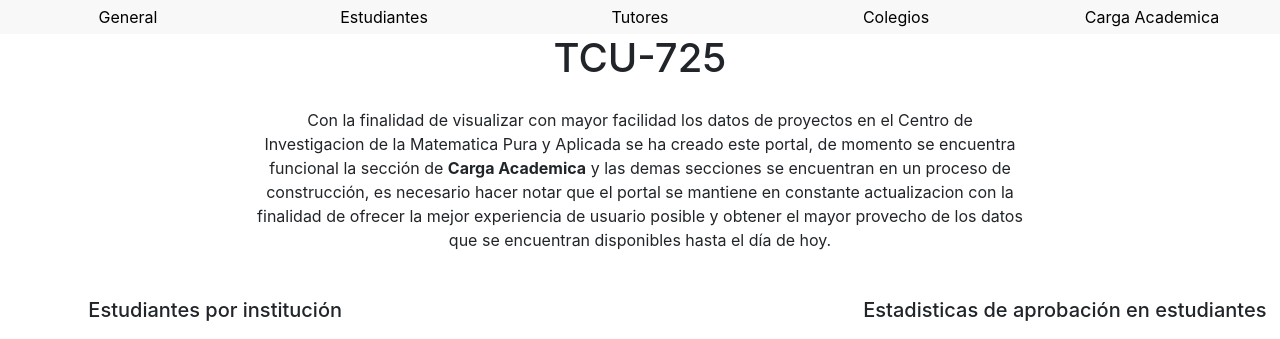
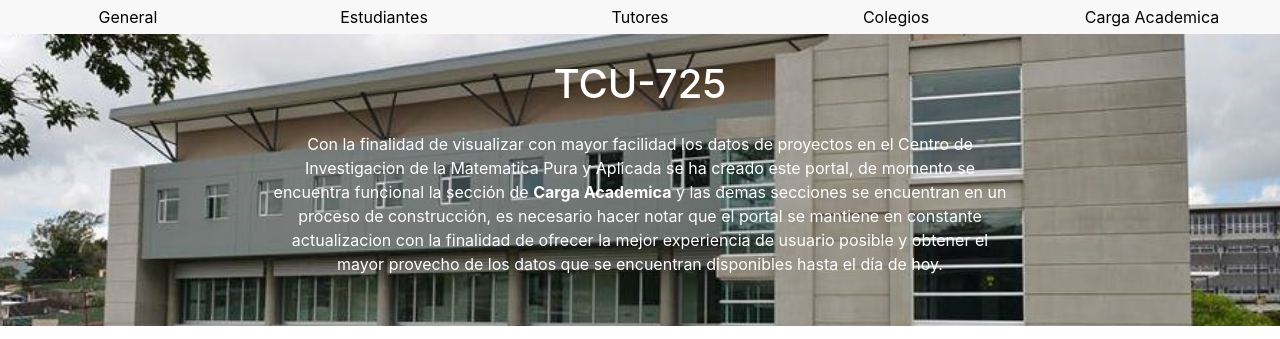
Before and after one commit to Solrak97/TCU-725, a Flask app: template flaskr/templates/general.html in a window 1280 px wide. Shown: the part 122-461 px from the top of the page. Run offline with Flask 2, Linux system fonts and the light colour scheme; the template is opened without the code that fills it, so the values that code supplies are empty; a map, chart or similar area stays blank; parts of the project's set-up code (start-up, migrations or seed data) failed here and were passed over; some libraries are stand-ins or nearby versions.

Commit message:
Añadidas cargas academicas por fraccion de tiempo

```diff
--- a/flaskr/static/base.css
+++ b/flaskr/static/base.css
@@ -67,3 +67,14 @@ html{ padding-bottom: 25px;}
 p {
     margin: 2% 20%;
 }
+
+#intro {
+    background-image: url('edificio_de_cimpa_y_matematicas.jpg');
+    text-align: center;
+    color: white;
+    margin: 0%, 20%;
+    padding: 2%;
+    background-size: 100%;
+    background-repeat:no-repeat;
+    background-position:center ;
+}
--- a/flaskr/templates/general.html
+++ b/flaskr/templates/general.html
@@ -6,7 +6,8 @@
 {% endblock %}
 
 {% block body%}
-<div style="text-align: center;">
+
+<div id="intro">
     <h1 style="text-align: center;">TCU-725</h1>
     <p>Con la finalidad de visualizar con mayor facilidad los datos de proyectos en el Centro de
         Investigacion de la Matematica Pura y Aplicada se ha creado este portal, de momento se
```
Also changed, not shown: flaskr/static/edificio_de_cimpa_y_matematicas.jpg (added).
